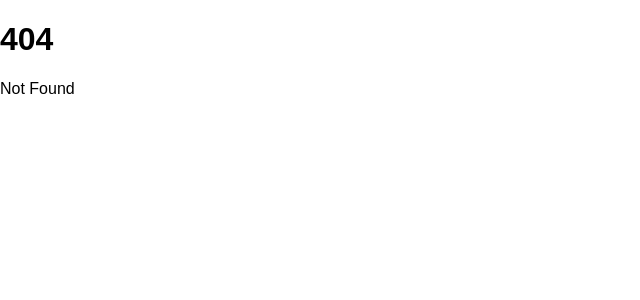
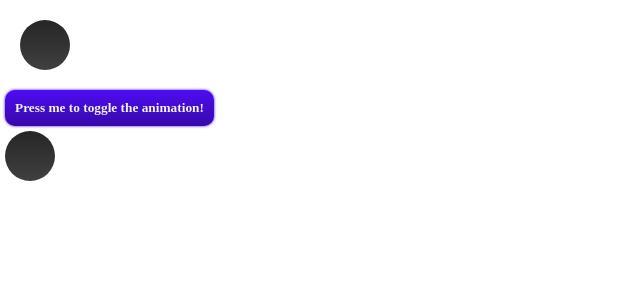
Before and after one commit to vjwmsn/studything, a SvelteKit app: page /animation-thing in a window 1280 px wide. Before the commit this address had no page. Shown: the top 300 px of the page, without its empty margins (0-640 px from the left). Built offline with nearby package versions, Linux system fonts and the light colour scheme; a web font is replaced by a local one.

Commit message:
made point resizable prop

```diff
--- /dev/null
+++ b/src/lib/ConvertingPoint.svelte
@@ -0,0 +1,22 @@
+<script>
+  let {active = false, size = "50px"} = $props();
+
+</script>
+
+<div class="point" class:active={active} style="height: {size}; width: {size};"></div>
+
+<style>
+.point {
+  margin: 5px;
+  border-radius: 100%;
+  background: linear-gradient(var(--color-bg-dark-start), var(--color-bg-dark-end));
+  transition: all 0.5s ease;
+}
+
+.point.active {
+  background: linear-gradient(var(--color-accent-1), var(--color-accent-1-90-50));
+  transform: rotate(45deg) scale(0.75);
+  border-radius: 0%;
+  filter: drop-shadow(0 0 0.25rem var(--color-accent-1));
+}
+</style>
--- /dev/null
+++ b/src/routes/animation-thing/+page.svelte
@@ -0,0 +1,34 @@
+<script>
+  import TextButton from "$lib/TextButton.svelte";
+  import ConvertingPoint from "$lib/ConvertingPoint.svelte";
+
+  let active = $state(false);
+
+  function changeState() {
+    active = !active;
+  }
+</script>
+
+<div class="point" class:active={active}></div>
+
+<TextButton content="Press me to toggle the animation!" onClick={changeState}/>
+
+<ConvertingPoint active={active}/>
+
+<style>
+.point {
+  height: 50px;
+  width: 50px;
+  margin: 20px;
+  border-radius: 100%;
+  background: linear-gradient(var(--color-bg-dark-start), var(--color-bg-dark-end));
+  transition: all 0.5s ease;
+}
+
+.point.active {
+  background: linear-gradient(var(--color-accent-1), var(--color-accent-1-90-50));
+  transform: rotate(45deg) scale(0.75);
+  border-radius: 0%;
+  filter: drop-shadow(0 0 0.25rem var(--color-accent-1));
+}
+</style>
```
